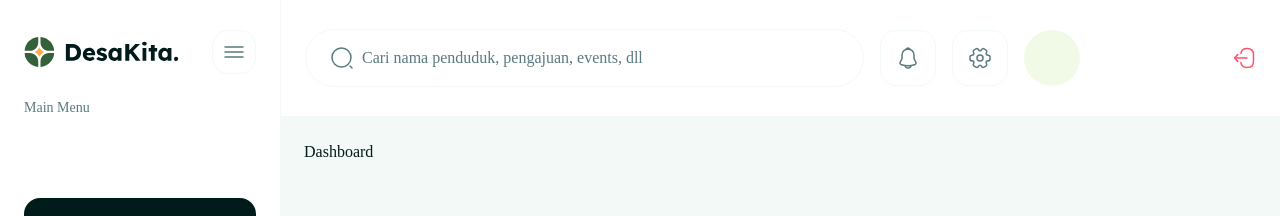
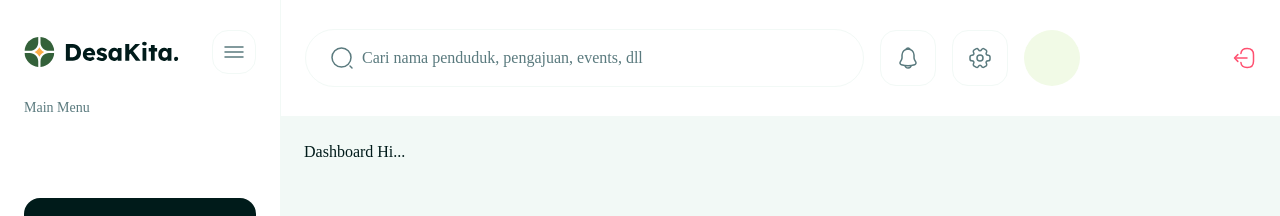
Before and after one commit to devvNA/desa-digital-fe, a Vue app: page / in a window 1280 px wide. Shown: the top 216 px of the page. Built offline with nearby package versions, Linux system fonts and the light colour scheme.

Commit message:
feat: add initial DashboardView component.

```diff
--- a/src/views/DashboardView.vue
+++ b/src/views/DashboardView.vue
@@ -1,6 +1,6 @@
 <template>
   <div>
-    <h1>Dashboard</h1>
+    <h1>Dashboard Hi...</h1>
   </div>
 </template>
 
```
